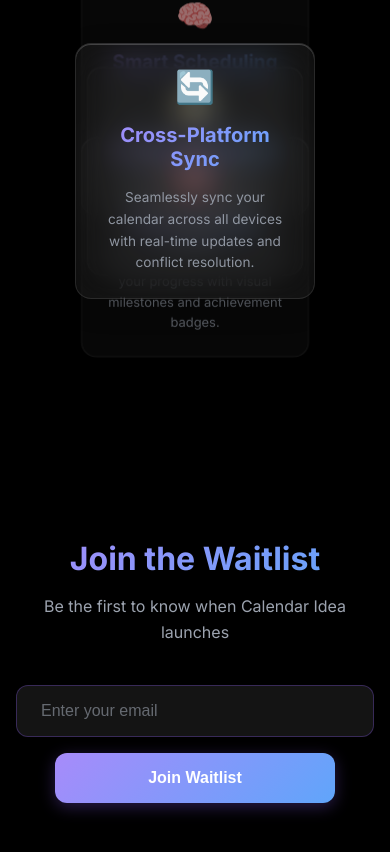
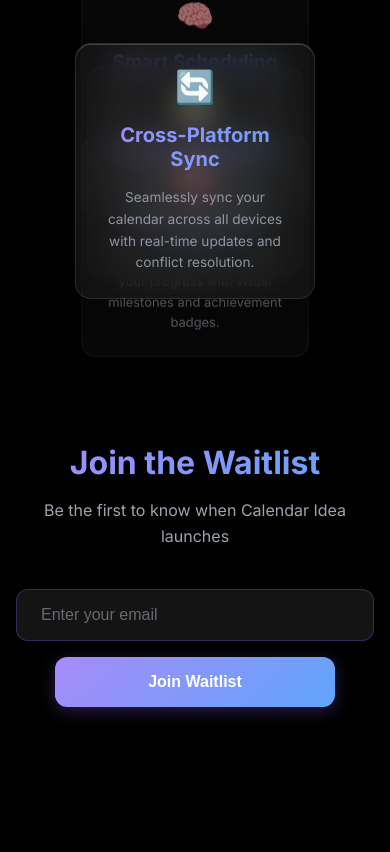
Before and after one commit to Kurtis24/Calendar_Idea, a Next.js app: page / in a window 390 px wide. Shown: the part 573-1425 px from the top of the page. After the commit the page ends 1353 px from the top, so only its background shows below. Built offline with nearby package versions, Linux system fonts and the light colour scheme; no server answers.

Commit message:
fixing spacing error

```diff
--- a/src/app/page.module.css
+++ b/src/app/page.module.css
@@ -2516,7 +2516,8 @@
   }
 
   .bottomWaitlist {
-    padding: 4rem 1rem;
+    padding: 2rem 1rem;
+    margin-top: -4rem;
   }
 
   .bottomWaitlistTitle {
```
